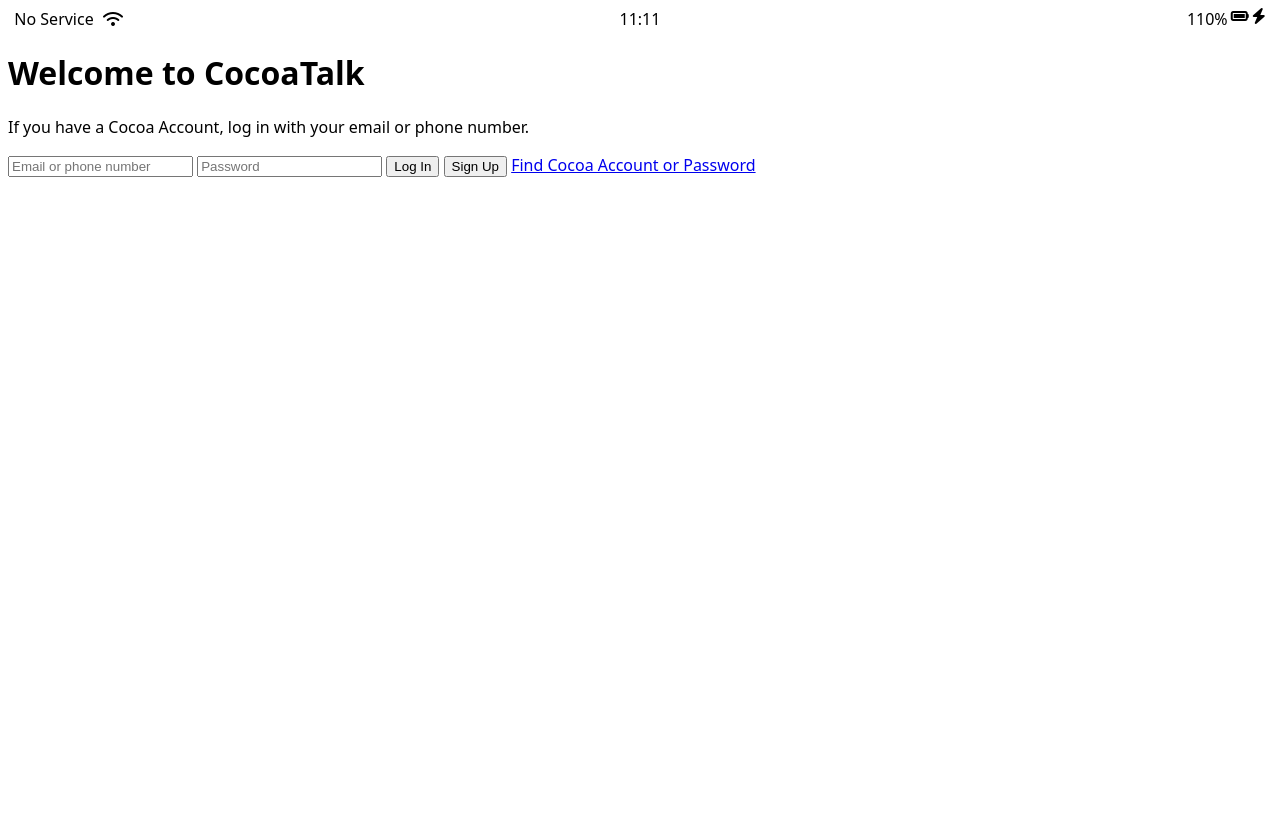
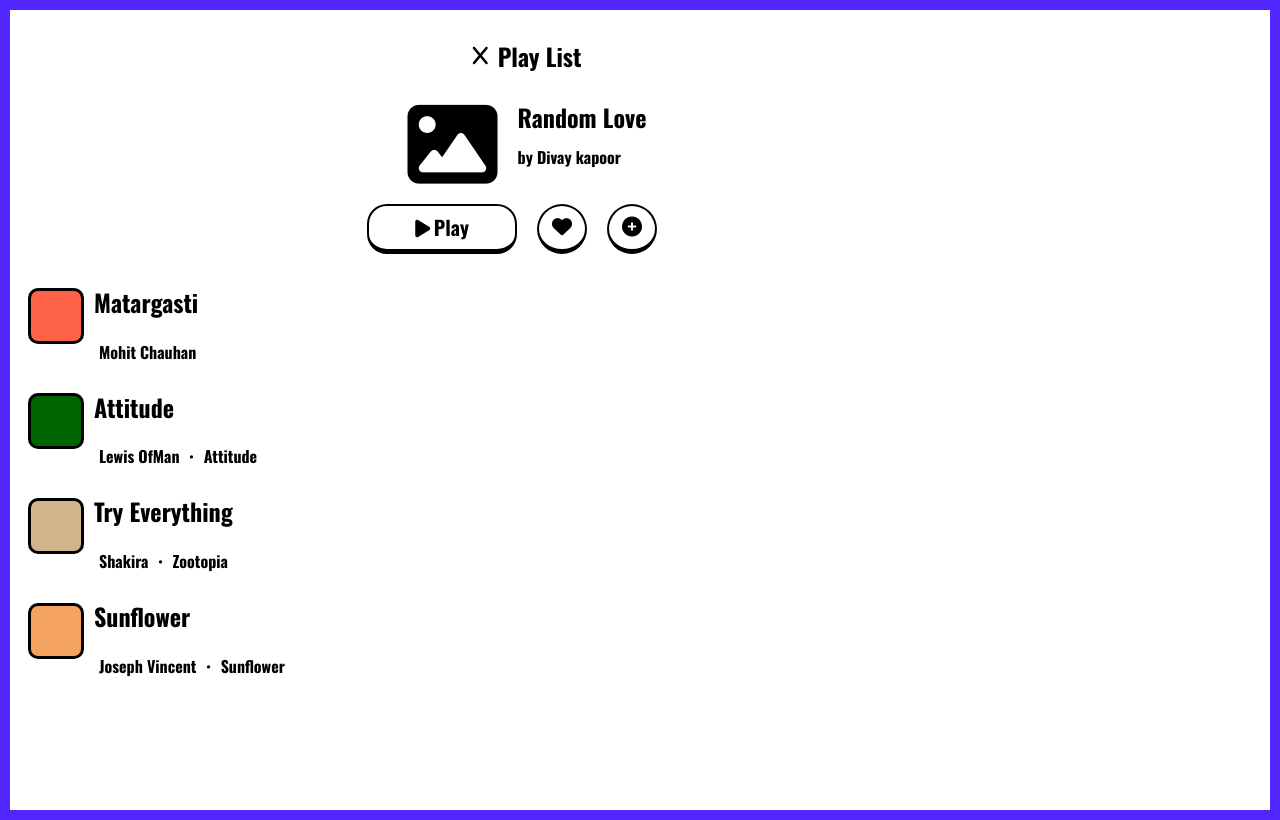
Before and after one commit to Heeja/cocoaTalk, a plain HTML site: page index.html in a window 1280 px wide. Drawn offline with nearby package versions, Linux system fonts and the light colour scheme.

Commit message:
Cocoa clone challenge Day 10..

```diff
--- /dev/null
+++ b/css/chall.css
@@ -0,0 +1,149 @@
+html {
+  border: 10px solid #5126ff;
+  height: 100vh;
+}
+body {
+  font-family: "Oswald", sans-serif;
+  width: 80%;
+}
+
+.header-playlist {
+  display: flex;
+  justify-content: center;
+}
+
+.header-playlist .header-playlist__X {
+  display: flex;
+  justify-self: flex-start;
+  align-self: center;
+  margin: 0 10px;
+}
+
+.header-playlist .header-playlist__title {
+  display: flex;
+  justify-self: center;
+}
+
+.play-now {
+  display: flex;
+  justify-content: center;
+}
+
+.play-now .play-now__thumbnail {
+  display: flex;
+  justify-content: center;
+  width: 100px;
+  height: 100px;
+  margin: 0px 10px;
+}
+
+.play-now .play-now__thumbnail .fa-image {
+  align-self: center;
+  font-size: 90px;
+}
+
+.play-now div .play-now__title {
+  display: flex;
+  flex-direction: column;
+}
+
+.play-now div .play-now__title h2,
+p {
+  margin: 5px;
+  line-height: 150%;
+}
+
+.player__button {
+  display: flex;
+  justify-content: center;
+  align-content: center;
+}
+
+.player__button button {
+  background-color: white;
+  border: 2px solid black;
+  border-bottom-width: 5px;
+  transition: background-color 0.3s, color 0.3s;
+}
+
+.player__button button:hover {
+  -webkit-transition: background-color 0.1s 0.3s, color 0.1s 0.3s;
+  transition: background-color 0.1s 0.3s, color 0.1s 0.3s;
+  color: #eceff1;
+  background-color: #2f6614;
+  -webkit-animation: anim-moema-1 0.3s forwards;
+  animation: anim-moema-1 0.3s forwards;
+}
+
+@keyframes anim-moema-1 {
+  60% {
+    -webkit-transform: scale3d(0.8, 0.8, 1);
+    transform: scale3d(0.8, 0.8, 1);
+  }
+  85% {
+    -webkit-transform: scale3d(1.1, 1.1, 1);
+    transform: scale3d(1.1, 1.1, 1);
+  }
+  100% {
+    -webkit-transform: scale3d(1, 1, 1);
+    transform: scale3d(1, 1, 1);
+  }
+}
+
+.player__button button:active {
+  top: 4px;
+}
+
+.player__button button:first-child {
+  width: 150px;
+  height: 50px;
+  margin: 10px 20px 10px 0;
+  text-align: center;
+  border-radius: 20px;
+}
+
+.player__button button:nth-child(n + 2) {
+  width: 50px;
+  height: 50px;
+  margin: 10px 20px 10px 0;
+  border-radius: 50%;
+}
+
+.player__button button span,
+i {
+  font-family: "Oswald", sans-serif;
+  font-size: 20px;
+}
+
+.play-next-list {
+}
+
+.play-next-list__square {
+  width: 50px;
+  height: 50px;
+  border: 3px solid black;
+  border-radius: 10px;
+  margin: 0px 10px;
+}
+
+.play-next-list div {
+  display: flex;
+  align-items: center;
+}
+
+.play-next-list div:first-child .play-next-list__square {
+  background-color: tomato;
+}
+.play-next-list div:nth-child(2) .play-next-list__square {
+  background-color: darkgreen;
+}
+.play-next-list div:nth-child(3) .play-next-list__square {
+  background-color: tan;
+}
+.play-next-list div:nth-child(4) .play-next-list__square {
+  background-color: sandybrown;
+}
+
+.play-next-list div .play-next-list__title {
+  display: block;
+}
--- a/index.html
+++ b/index.html
@@ -1,42 +1,85 @@
 <!DOCTYPE html>
 <html lang="en">
   <head>
-    <link rel="stylesheet" href="css/style.css" />
+    <link rel="preconnect" href="https://fonts.googleapis.com" />
+    <link rel="preconnect" href="https://fonts.gstatic.com" crossorigin />
+    <link
+      href="https://fonts.googleapis.com/css2?family=Oswald:wght@700&display=swap"
+      rel="stylesheet"
+    />
+    <link rel="stylesheet" href="css/chall.css" />
     <meta charset="UTF-8" />
     <meta name="viewport" content="width=device-width, initial-scale=1.0" />
-    <title>Welcome to Cocoa Talk Clone in HJ</title>
+    <title>Cocoa Challenge Day10</title>
   </head>
   <body>
-    <div class="status-bar">
-      <div class="status-bar__column">
-        <span>No Service</span>
-        <i class="fa-solid fa-wifi"></i>
+    <div class="header-playlist">
+      <div class="header-playlist__X">
+        <span>
+          <i class="fa-solid fa-x"></i>
+        </span>
       </div>
-      <div class="status-bar__column">
-        <span>11:11</span>
-      </div>
-      <div class="status-bar__column">
-        <!-- Icon? -->
-        <span>110%</span>
-        <i class="fa-solid fa-battery-full"></i>
-        <i class="fa-solid fa-bolt"></i>
+      <div class="header-playlist__title">
+        <span>
+          <h2>Play List</h2>
+        </span>
       </div>
     </div>
 
-    <header class="welcome-header">
-      <h1 class="welcome-header__title">Welcome to CocoaTalk</h1>
-      <p class="welcome-header__text">
-        If you have a Cocoa Account, log in with your email or phone number.
-      </p>
-    </header>
+    <div class="play-now">
+      <div class="play-now__thumbnail">
+        <i class="fa-solid fa-image"></i>
+      </div>
+      <div>
+        <div class="play-now__title">
+          <h2>Random Love</h2>
+          <p>by Divay kapoor</p>
+        </div>
+      </div>
+    </div>
+    <div class="player__button">
+      <button>
+        <i class="fa-solid fa-play"></i>
+        <span>Play</span>
+      </button>
+      <button>
+        <i class="fa-solid fa-heart"></i>
+      </button>
+      <button>
+        <i class="fa-solid fa-circle-plus"></i>
+      </button>
+    </div>
 
-    <form id="login-form">
-      <input type="text" placeholder="Email or phone number" />
-      <input type="password" placeholder="Password" />
-      <input type="submit" value="Log In" />
-      <input type="button" value="Sign Up" />
-      <a href="#">Find Cocoa Account or Password</a>
-    </form>
+    <div class="play-next-list">
+      <div>
+        <div class="play-next-list__square"></div>
+        <div class="play-next-list__title">
+          <h2>Matargasti</h2>
+          <p>Mohit Chauhan</p>
+        </div>
+      </div>
+      <div>
+        <div class="play-next-list__square"></div>
+        <div class="play-next-list__title">
+          <h2>Attitude</h2>
+          <p>Lewis OfMan ・ Attitude</p>
+        </div>
+      </div>
+      <div>
+        <div class="play-next-list__square"></div>
+        <div class="play-next-list__title">
+          <h2>Try Everything</h2>
+          <p>Shakira ・ Zootopia</p>
+        </div>
+      </div>
+      <div>
+        <div class="play-next-list__square"></div>
+        <div class="play-next-list__title">
+          <h2>Sunflower</h2>
+          <p>Joseph Vincent ・ Sunflower</p>
+        </div>
+      </div>
+    </div>
 
     <script
       src="https://kit.fontawesome.com/1ab8f5aca5.js"
```
Also changed, not shown: learn.html (added, +46 -0 lines).
